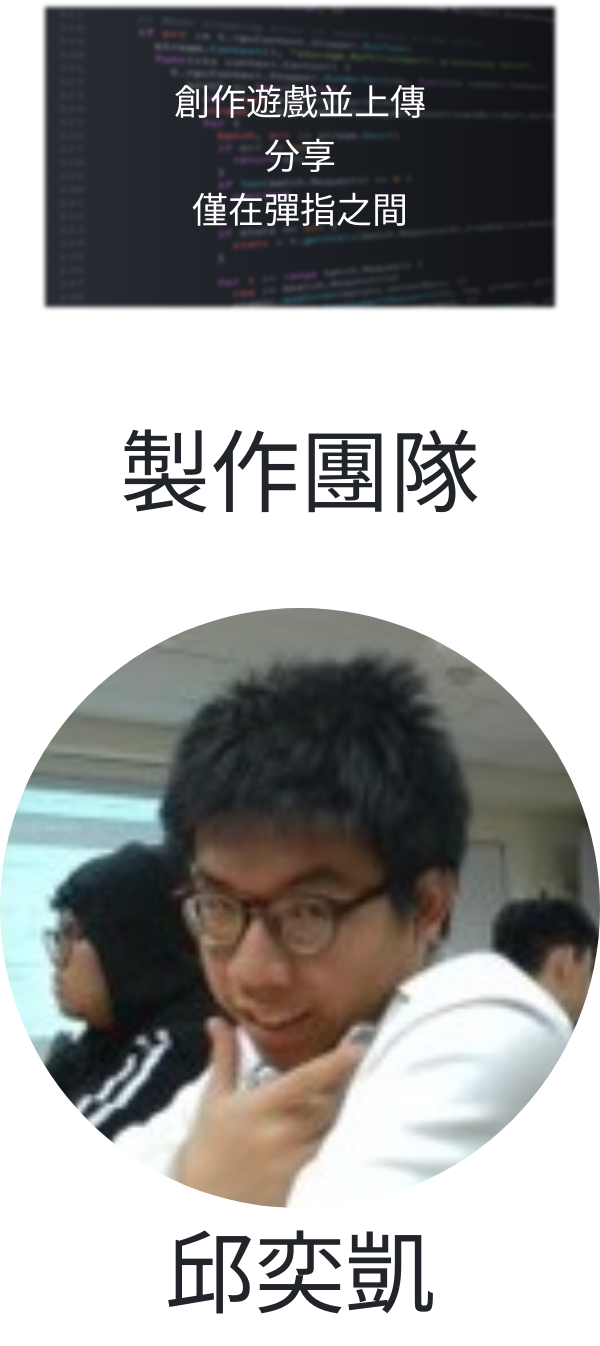
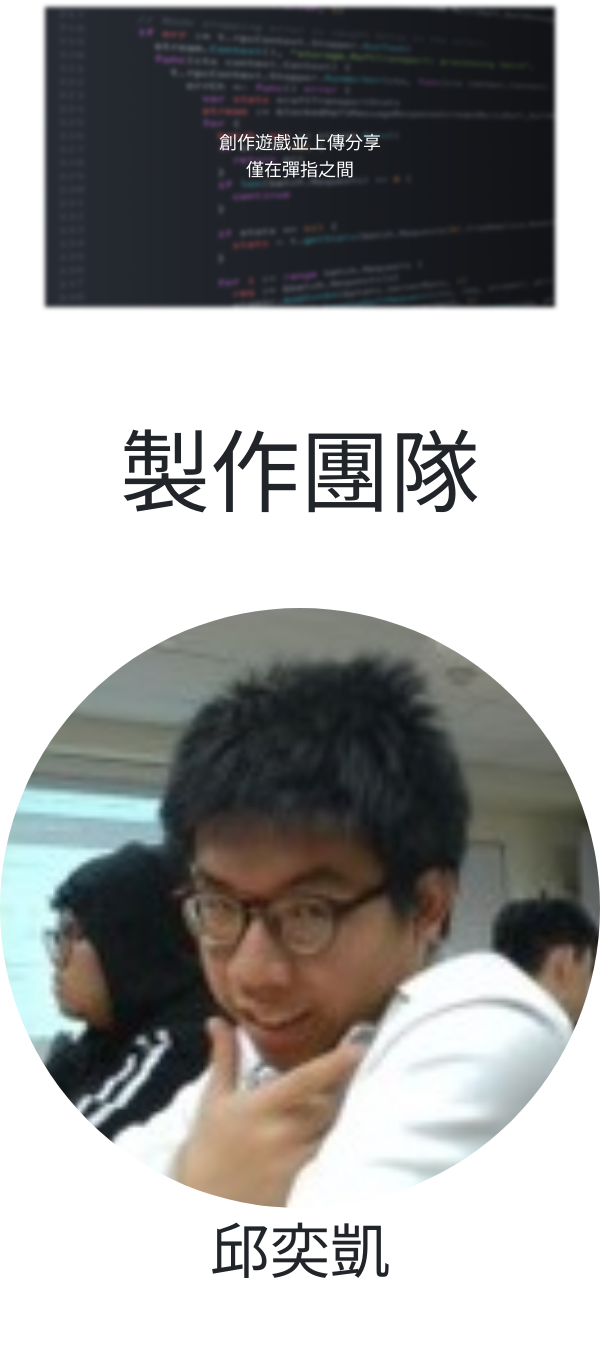
Before and after one commit to Eliot46148/Class-107-2-Web-FinalProject, a plain HTML site: page mainpage/index.html in a window 600 px wide. Shown: the part 1040-2386 px from the top of the page. Drawn offline with nearby package versions, Linux system fonts and the light colour scheme; a web font is replaced by a local one.

Commit message:
Revert "你大嬸婆的臭鮑魚"
This reverts commit 02f8d6f62a200105340fd62d042574de9a6d4316.

```diff
--- a/mainpage/style.css
+++ b/mainpage/style.css
@@ -76,7 +76,7 @@
       transform: translate3d(0, 0, 400px) rotateY(40deg);
   }
 
-  @media screen and (min-width: 350px) and (max-width: 700px) {
+  @media screen and (min-width: 400px) and (max-width: 700px) {
       #pop1 h1 {
           font-size: 15vw;
       }
@@ -86,13 +86,10 @@
       #pop2 p {
           font-size: 10vw;
       }
+      #pop3 div div p {
+          font-size: 10vw;
+      }
       #pop3 p {
           font-size: 15vw;
       }
-      p {
-          font-size: 8vw;
-      }
-      .container p {
-        font-size: 6vw !important;
-      }
   }
```
